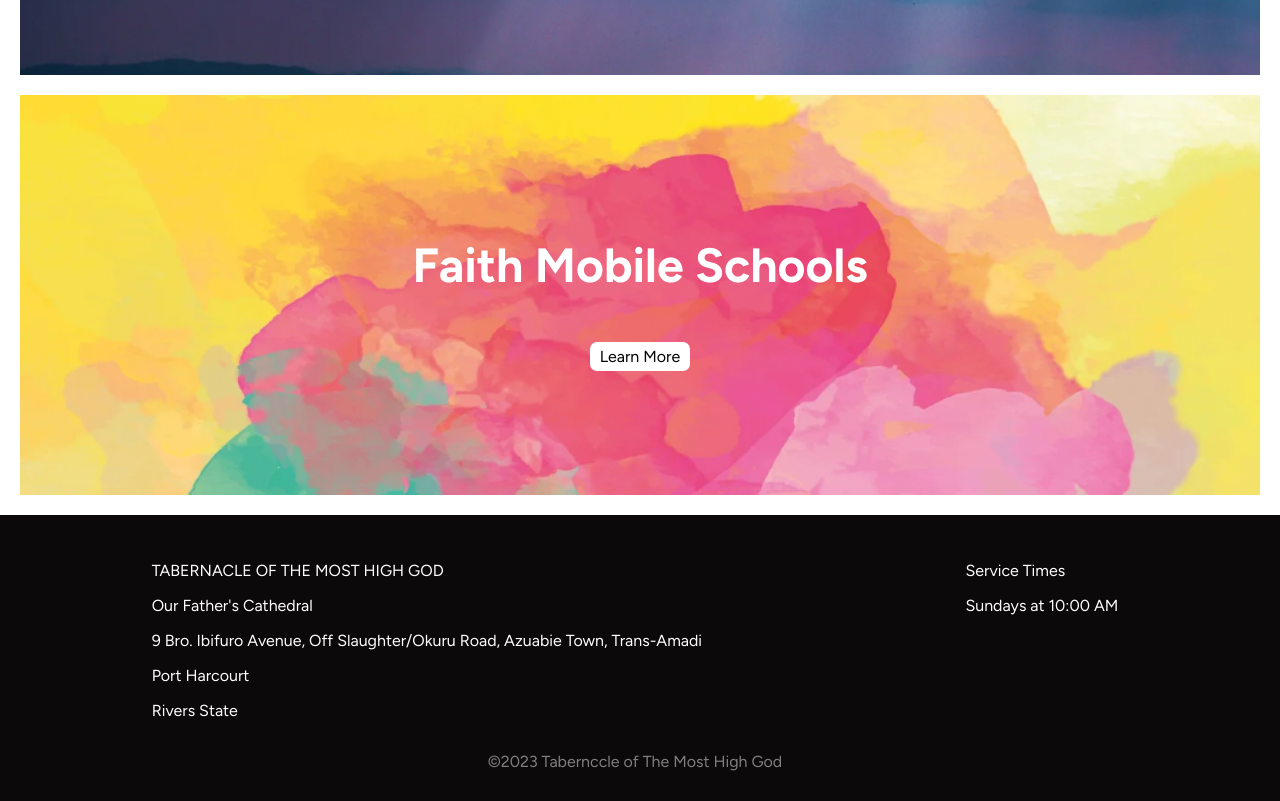
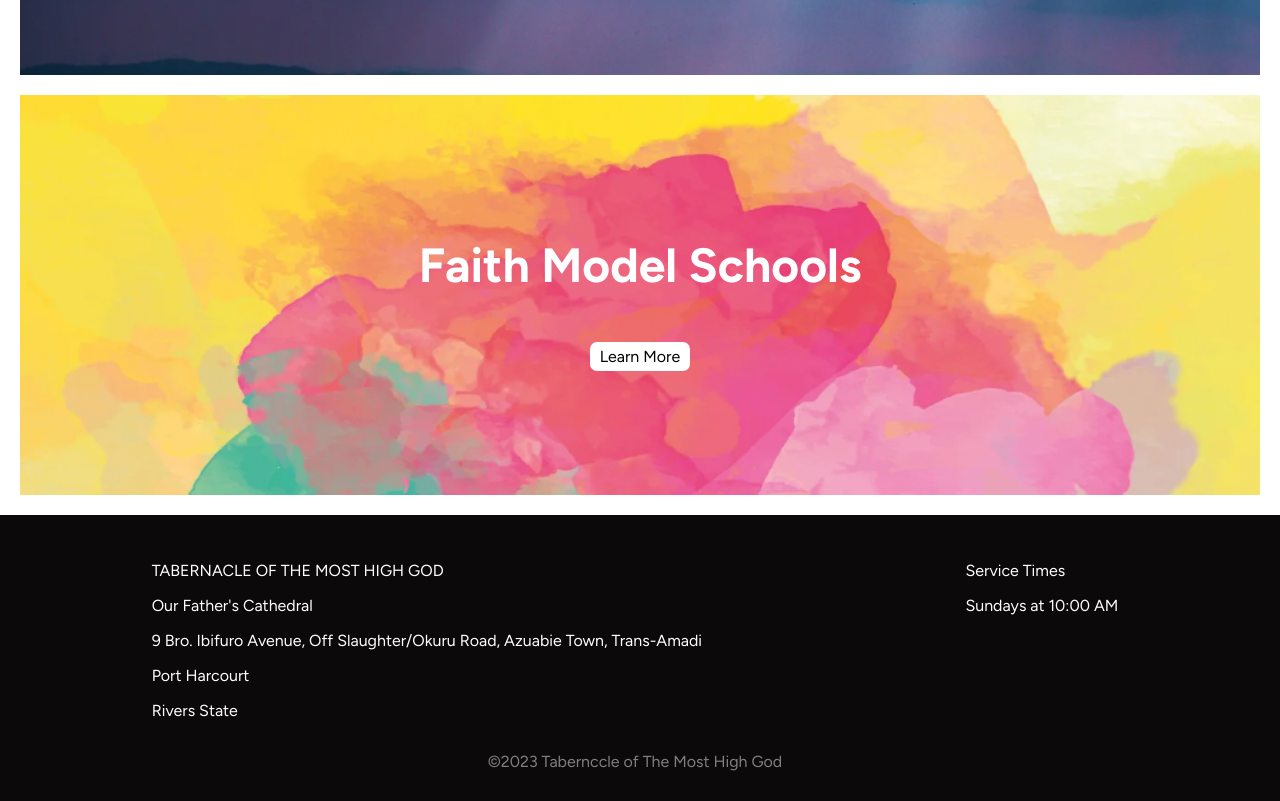
Before and after one commit to gabbyepelle/church, a React (Vite) app: page / in a window 1280 px wide. Shown: the part 1650-2451 px from the top of the page. Built offline with nearby package versions, Linux system fonts and the light colour scheme; a web font is replaced by a local one.

Commit message:
corrected typo

```diff
--- a/src/HomePage.jsx
+++ b/src/HomePage.jsx
@@ -35,7 +35,7 @@ backgroundPositionY: 'center'}} className="series picture-section">
 <section style={{backgroundImage : `url(${school})`,backgroundSize: 'cover'}}
 className="school picture-section">
     <div className="info">
-        <p className="title">Faith Mobile Schools</p>
+        <p className="title">Faith Model Schools</p>
         <Link to="/School" className="section-link">Learn More</Link>
     </div>
 </section>
```
